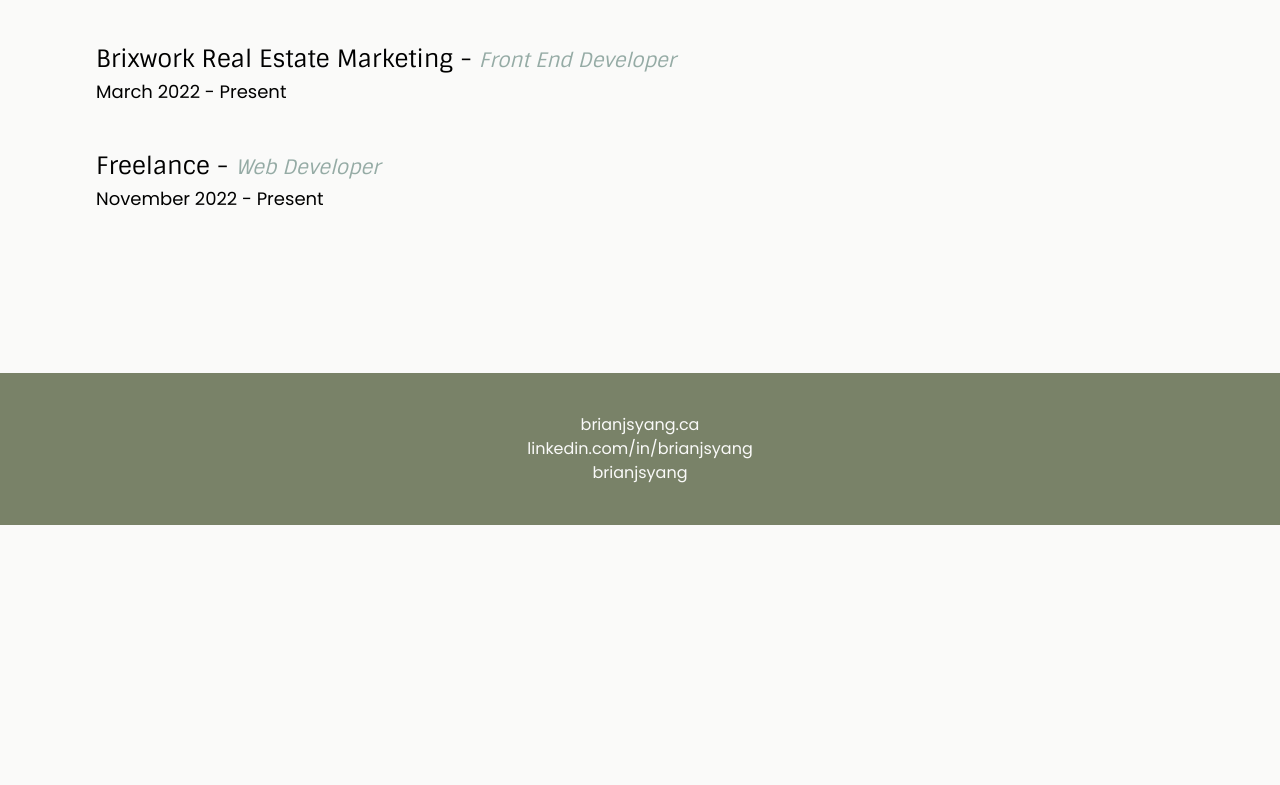
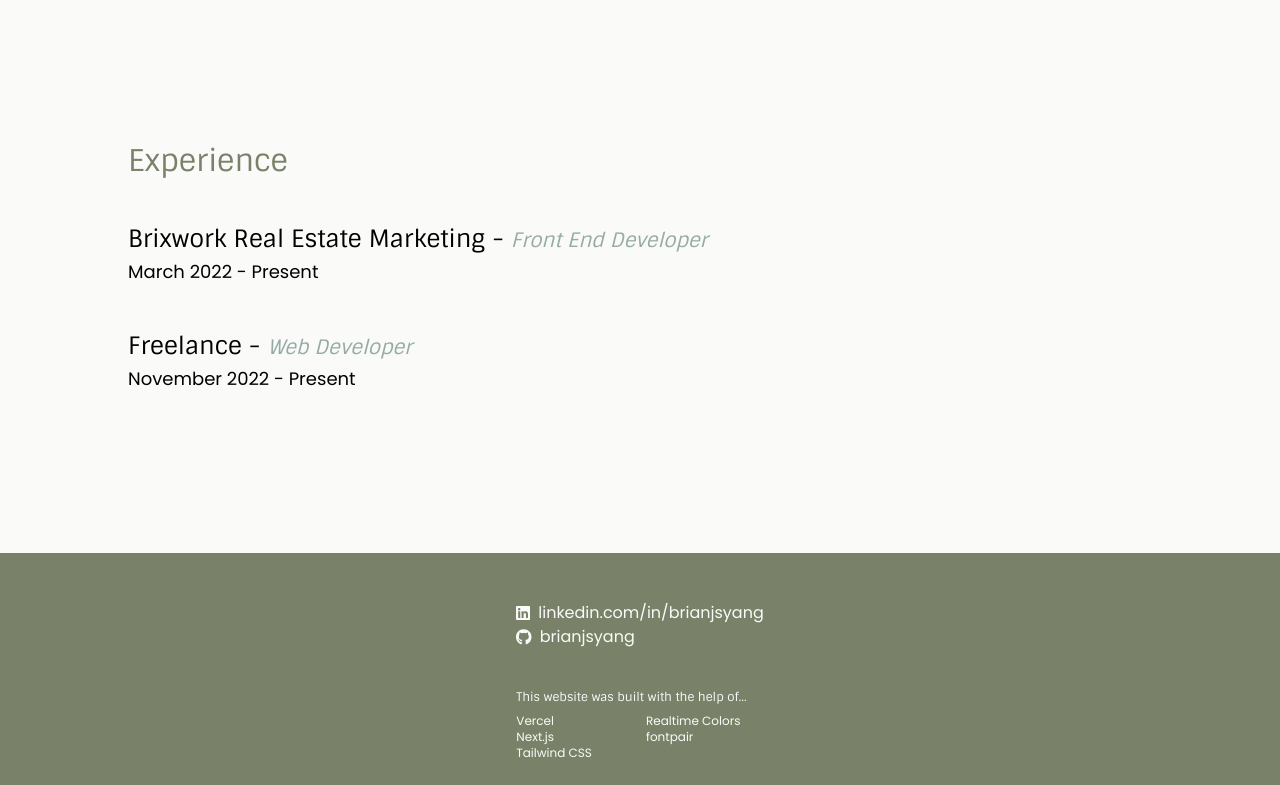
Before and after one commit to brianjsyang/portfolio-website, a Next.js app: page / in a window 1280 px wide. Shown: the part 4831-5616 px from the top of the page. Before the commit the page ends 5356 px from the top, so only its background shows below. Built offline with nearby package versions, Linux system fonts and the light colour scheme.

Commit message:
add icons and references to the footer

```diff
--- a/app/layout.tsx
+++ b/app/layout.tsx
@@ -1,5 +1,10 @@
 import type { Metadata } from "next";
 import "./globals.css";
+
+// import fontawesome config
+import { config } from '@fortawesome/fontawesome-svg-core'
+import '@fortawesome/fontawesome-svg-core/styles.css'
+config.autoAddCss = false
 
 // import the Google fonts.
 import { Sintony, Poppins } from "next/font/google";
--- a/app/page.tsx
+++ b/app/page.tsx
@@ -20,11 +20,11 @@
   return (
     <main>
       <section className="pt-36 lg:pt-56 pb-10 px-10">
-        <h1 className="font-title text-4xl leading-normal md:text-6xl md:leading-normal lg:text-8xl lg:leading-normal text-center text-primary">Hello, <a href="https://www.linkedin.com/in/brianjsyang/" target="_blank" className="underline">I&apos;m Brian.</a></h1>
+        <h1 className="font-title text-4xl leading-normal md:text-6xl md:leading-normal lg:text-8xl lg:leading-normal text-center text-primary">Hello, <a href="https://www.linkedin.com/in/brianjsyang/" target="_blank" className="underline transition hover:text-secondary">I&apos;m Brian.</a></h1>
         <h1 className="font-title text-4xl leading-normal md:text-6xl md:leading-normal lg:text-8xl lg:leading-normal text-center text-primary">Web Developer in Vancouver</h1>
       </section>
 
-      <section className="2xl:container pt-32 pb-20 px-8 md:px-16 lg:pt-52 lg:px-24 xlg:px-32 2xl:px-44">
+      <section className="2xl:container pt-32 pb-20 px-8 md:px-16 lg:pt-52 lg:px-24 xl:px-32">
         <div className="md:max-w-screen-md md:m-auto lg:max-w-full lg:m-0">
           {/* Projects Section */}
           <Projects />
--- a/app/ui/footer.tsx
+++ b/app/ui/footer.tsx
@@ -1,10 +1,29 @@
+import { FontAwesomeIcon } from '@fortawesome/react-fontawesome'
+import { faGithub, faLinkedin } from '@fortawesome/free-brands-svg-icons'
+
 
 export default function FooterBlock() {
     return (
-        <footer className="bg-primary p-10 mt-20">
-            <a className="text-center font-body text-background block w-min m-auto" href="https://www.brianjsyang.ca" target="_blank">brianjsyang.ca</a>
-            <a className="text-center font-body text-background block w-min m-auto" href="https://www.linkedin.com/in/brianjsyang/" target="_blank">linkedin.com/in/brianjsyang</a>
-            <a className="text-center font-body text-background block w-min m-auto" href="https://github.com/brianjsyang/" target="_blank">brianjsyang</a>
+        <footer className="mt-20">
+            <div className="w-1/4 m-auto">
+
+            </div>
+
+            <div className="bg-primary pt-12 pb-6">
+                <div className="w-min m-auto">
+                    <a className="font-body text-background w-min flex gap-2 items-center transition hover:text-accent" href="https://www.linkedin.com/in/brianjsyang/" target="_blank"><FontAwesomeIcon icon={faLinkedin} />linkedin.com/in/brianjsyang</a>
+                    <a className="font-body text-background w-min flex gap-2 items-center transition hover:text-accent" href="https://github.com/brianjsyang/" target="_blank"><FontAwesomeIcon icon={faGithub} /> brianjsyang</a>
+
+                    <h6 className="font-title text-xs pt-10 pb-2 text-background">This website was built with the help of...</h6>
+                    <ul className="columns-2 font-body whitespace-nowrap text-xs text-background">
+                        <li>Vercel</li>
+                        <li>Next.js</li>
+                        <li>Tailwind CSS</li>
+                        <li>Realtime Colors</li>
+                        <li>fontpair</li>
+                    </ul>
+                </div>
+            </div>
         </footer>
     )
 }
--- a/app/ui/project-block.tsx
+++ b/app/ui/project-block.tsx
@@ -24,7 +24,7 @@
           ))}
         </ul>
 
-        <a className="font-body text-lg w-min mt-5 underline text-accent" href={project.url} target="_blank">Link to the project</a>
+        <a className="font-body text-lg w-min mt-5 underline text-accent transition hover:text-secondary" href={project.url} target="_blank">Link to the project</a>
       </div>
     </div>
   )
--- a/app/ui/project.tsx
+++ b/app/ui/project.tsx
@@ -17,7 +17,7 @@
                 }
             </div>
 
-            <h4 className="font-body text-xl text-secondary pt-20">Obviously, there are more ... I would love to talk about them in person! (or on the phone)</h4>
+            <h4 className="font-body text-xl text-secondary pt-16">Obviously, there are more ... I would love to talk about them in person! (or on the phone)</h4>
         </div>
     )
 }
--- a/package.json
+++ b/package.json
@@ -9,6 +9,10 @@
     "lint": "next lint"
   },
   "dependencies": {
+    "@fortawesome/fontawesome-svg-core": "^6.5.1",
+    "@fortawesome/free-brands-svg-icons": "^6.5.1",
+    "@fortawesome/free-solid-svg-icons": "^6.5.1",
+    "@fortawesome/react-fontawesome": "^0.2.0",
     "@heroicons/react": "^2.1.1",
     "next": "14.1.0",
     "next-themes": "^0.2.1",
```
Also changed, not shown: 1 other file (tests, documents, lock files or other folders).
